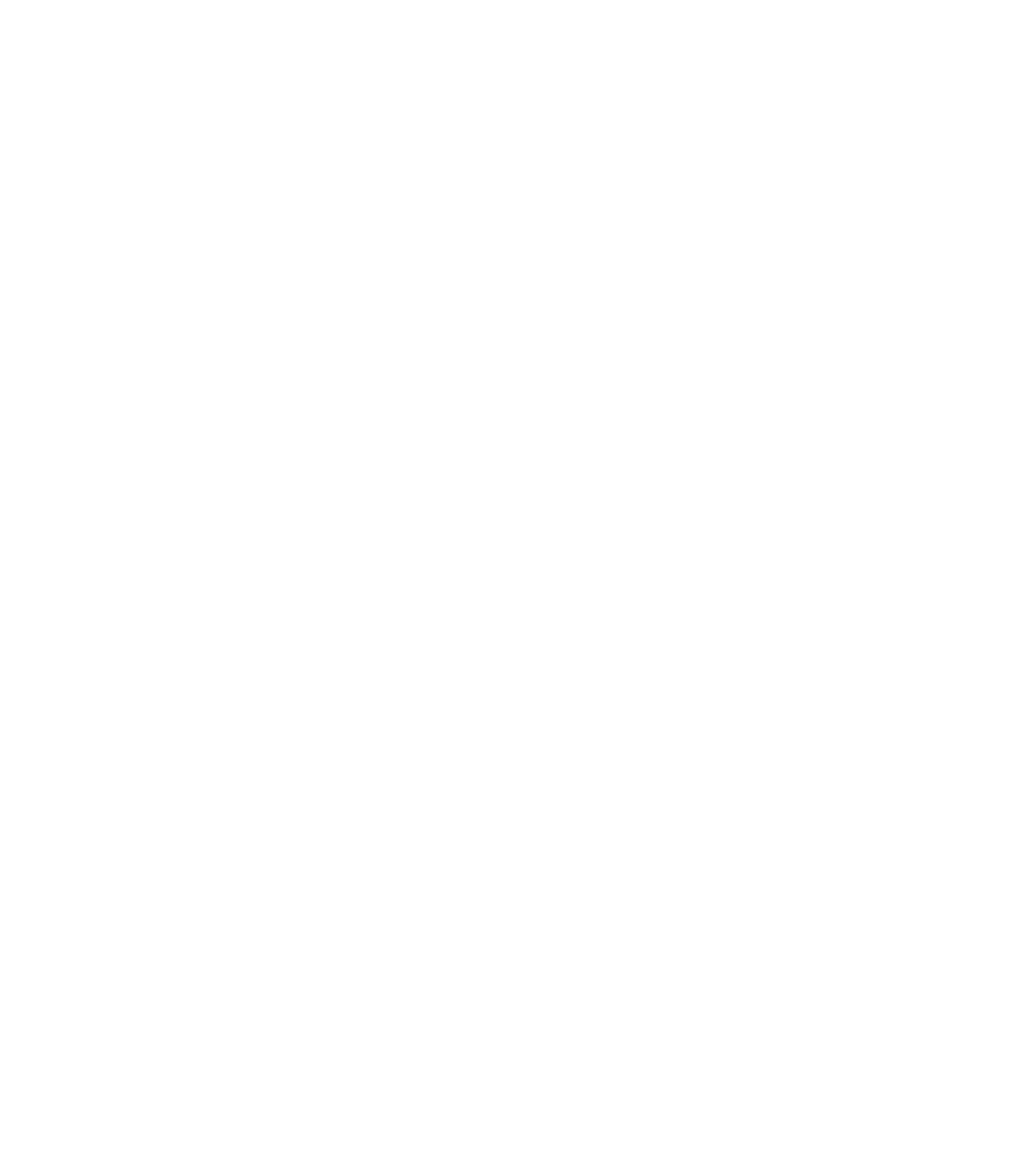
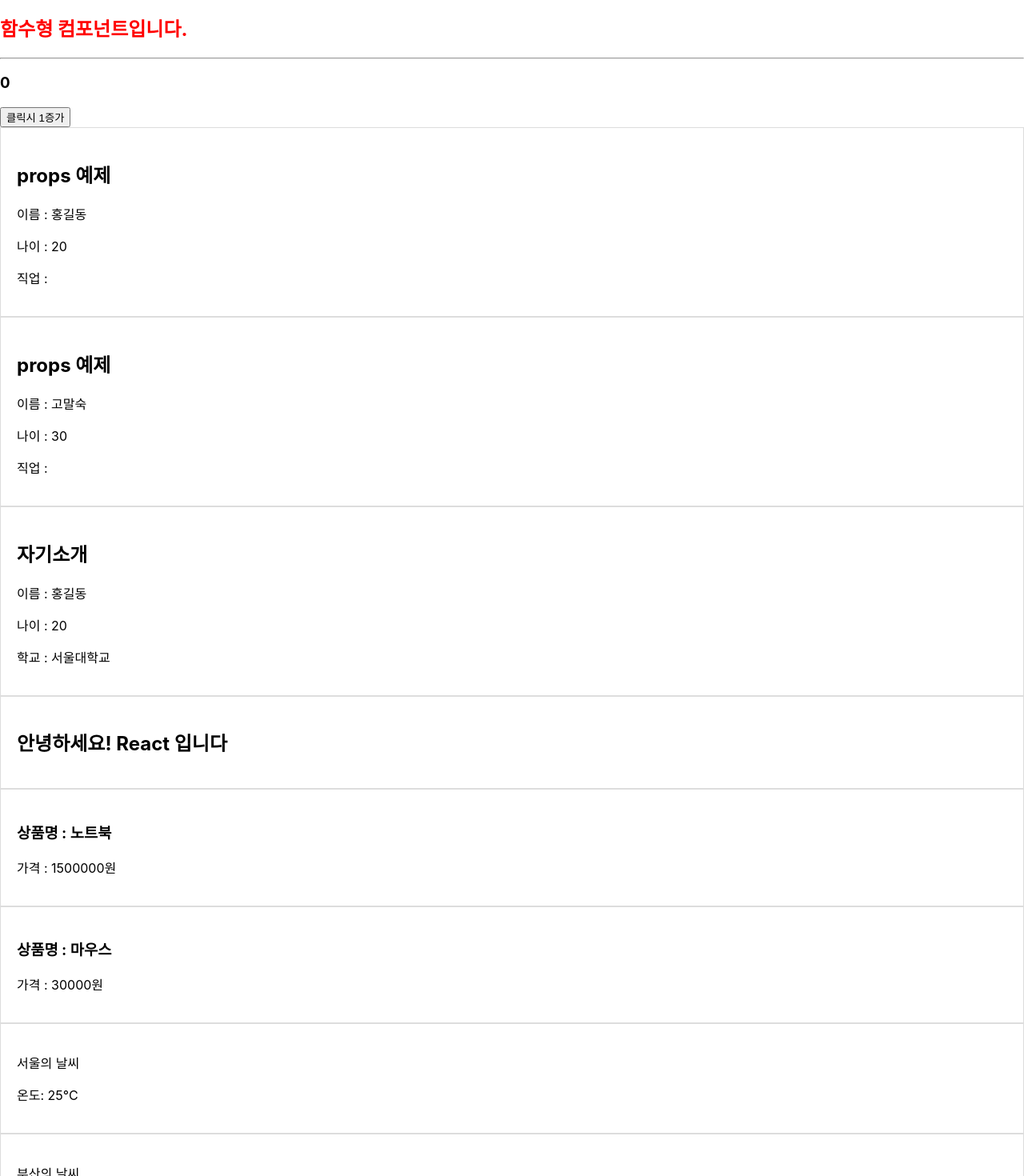
Before and after one commit to yunseonhyun/react-workspace, a React (Create React App) app in the folder goodcommunity/: page / in a window 1280 px wide. Shown: the part 80-1550 px from the top of the page at 80% size. Before the commit the page ends 800 px from the top, so only its background shows below. Built offline with nearby package versions, Linux system fonts and the light colour scheme.

Commit message:
react - class, function, props

```diff
--- a/goodcommunity/src/App.js
+++ b/goodcommunity/src/App.js
@@ -3,7 +3,13 @@
 import './App.css';
 
 // import [여기서 사용할 이름] from [js or jsx 파일 경로]
-import ComponentEx from "./components/R01_ClassComponent"; // css를 얻어오고 아래 작성된 컴포넌트에 적용
+import ComponentEx from "./components/R01_ClassComponent";
+import FunctionEx from "./components/R02_FunctionComponent.jsx";
+import PropsEx1 from "./components/R03_Props1";
+import MyProfile from "./components/practices/MyProfile";
+import Greeting from "./components/practices/Greeting";
+import Product from "./components/practices/Product";
+import Weather from "./components/practices/Weather"; // css를 얻어오고 아래 작성된 컴포넌트에 적용
 /* App 컴포넌트 (최상위 컴포넌트)
 *
 * 보통 맨 최상위 컴포넌트는 function을 사용하여 최상위임을 표기
@@ -25,6 +31,21 @@
         <>
             {/* 반드시 return에서 시작과 끝을 감싸는 태그 하나 필요 */}
             <ComponentEx/>
+            <FunctionEx/>
+            {/*
+            PropsEx1라는 함수에 데이터를 전달하는 방식
+            전달할 데이터에서 변수이름 job이 존재하지 않기 때문에
+            job을 받은 곳의 데이터는 null 상태로 보여짐
+            */}
+            <PropsEx1 num='1' name='홍길동' age='20' score='90'/>
+            <PropsEx1  name='고말숙' age='30' num='2' score='100'/>
+
+            <MyProfile name="홍길동" age={20} school="서울대학교"/>
+            <Greeting message="안녕하세요! React 입니다" />
+            <Product productName="노트북" price={1500000} />
+            <Product productName="마우스" price={30000} />
+            <Weather city="서울" temperature={25} />
+            <Weather city="부산" temperature={28} />
         </>
 
   );
--- a/goodcommunity/src/components/R01_ClassComponent.jsx
+++ b/goodcommunity/src/components/R01_ClassComponent.jsx
@@ -32,11 +32,17 @@
 class ComponentEx extends Component{
     /* js 를 작성하는 공간이기 때문에 script 주석 사용*/
 
+    constructor(props) {
+        super(props);
+    }
+
     // renser() 함수 :
     // return 되는 html 형식의 코드 (jsx, js + xml) 를 화면에 출력하는 함수
     // 화면이 변경되어야 할 시점에 자동으로 호출됨
     // Component를 상속받은 하위 클래스에 반드시 있어야 하는 함수
     render() {
+        /* js 를 작성하는 공간이기 때문에 script 주석 사용*/
+        const value = 10;
         return(
             <>
                 {/* js or jsx로 React화 된 html 내부 주석 사용 */}
--- /dev/null
+++ b/goodcommunity/src/components/R02_FunctionComponent.jsx
@@ -0,0 +1,36 @@
+import {useState} from "react";
+
+const ClickCount = () => {
+    const [count, serCount] = useState(0)
+
+    return(
+        <div>
+            <h3>{count}</h3>
+            <button onClick={() => {serCount(count + 1)}}>
+                클릭시 1증가
+            </button>
+        </div>
+    )
+}
+
+
+// 함수형 컴포넌트
+// 1. 함수 생성하기
+// 2. return 구문에 출력하고자 하는 html 코드 작성
+// 3. 만든 함수를 export default 지정하기
+const FunctionEx = () => {
+    // render() 는 const와 function에서는 생략한다/
+    return (
+        /* 리액트 컴포넌트에 class 추가시 className이라고 작성
+        *  리액트는 열고 닫을음 중요시 여김
+        *  에러를 즉각적으로 확인할 수 있음
+        * */
+        <>
+            <h2 className='red'>함수형 컴포넌트입니다.</h2>
+            <hr/>
+            <ClickCount/>
+        </>
+    )
+}
+
+export default FunctionEx;
--- /dev/null
+++ b/goodcommunity/src/components/R03_Props1.jsx
@@ -0,0 +1,20 @@
+/**
+ * 부모 컴포넌트로 전달받은 props 를 화면에 표시
+ * @param props - 부모로부터 전달받은 속성들
+ * @returns {JSX.Element}
+ * @constructor
+ */
+const PropsEx1 = (props) => {
+    return (
+        <>
+            <div style={{padding: '20px', border:'1px solid #ddd'}}>
+                <h2>props 예제</h2>
+                <p>이름 : {props.name}</p>
+                <p>나이 : {props.age}</p>
+                <p>직업 : {props.job}</p>
+            </div>
+        </>
+    );
+};
+
+export default PropsEx1;
--- /dev/null
+++ b/goodcommunity/src/components/practices/Greeting.jsx
@@ -0,0 +1,12 @@
+function Greeting(props) {
+    return (
+        <>
+            <div style={{padding: '20px', border:'1px solid #ddd'}}>
+
+                <h2>{props.message}</h2>
+            </div>
+        </>
+    );
+}
+
+export default Greeting;
--- /dev/null
+++ b/goodcommunity/src/components/practices/MyProfile.jsx
@@ -0,0 +1,14 @@
+const MyProfile = (props) => {
+    return (
+        <>
+            <div style={{padding: '20px', border:'1px solid #ddd'}}>
+                <h2>자기소개</h2>
+                <p>이름 : {props.name}</p>
+                <p>나이 : {props.age}</p>
+                <p>학교 : {props.school}</p>
+            </div>
+        </>
+    );
+};
+
+export default MyProfile;
--- /dev/null
+++ b/goodcommunity/src/components/practices/Product.jsx
@@ -0,0 +1,12 @@
+const Product = (props) => {
+    return (
+        <>
+            <div style={{padding: '20px', border:'1px solid #ddd'}}>
+                <h3>상품명 : {props.productName}</h3>
+                <p>가격 : {props.price}원</p>
+            </div>
+        </>
+    );
+};
+
+export default Product;
--- /dev/null
+++ b/goodcommunity/src/components/practices/Weather.jsx
@@ -0,0 +1,12 @@
+const Weather = ({ city, temperature }) => {
+    return (
+        <>
+            <div style={{padding: '20px', border:'1px solid #ddd'}}>
+                <p>{city}의 날씨</p>
+                <p>온도: {temperature}°C</p>
+            </div>
+        </>
+    );
+};
+
+export default Weather;
```
Also changed, not shown: goodcommunity/src/components/R04_Props2.jsx (added, +23 -0 lines).
